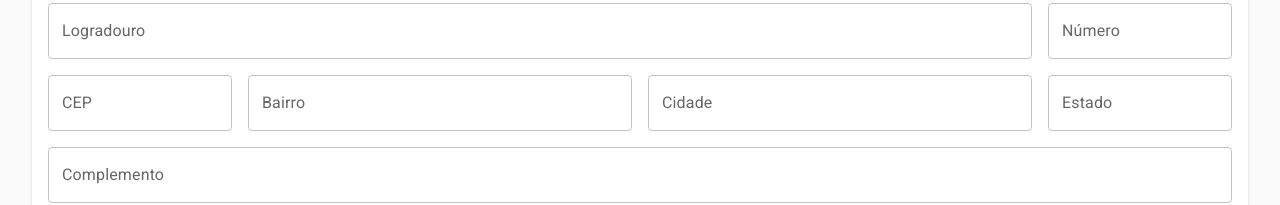
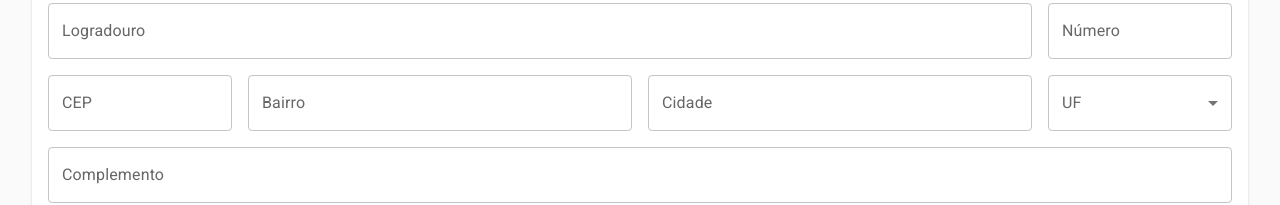
Before and after one commit to marcusbalbi/gestao-consultorio-web, a React (Create React App) app: page /paciente/cadastrar in a window 1280 px wide. Shown: the part 349-554 px from the top of the page. Built offline with nearby package versions, Linux system fonts and the light colour scheme.

Commit message:
more valdiations and uf component

```diff
--- a/src/features/paciente/PacienteCreate.tsx
+++ b/src/features/paciente/PacienteCreate.tsx
@@ -1,6 +1,6 @@
-import { Button, Grid, TextField, Typography } from "@mui/material";
+import { Button, Grid, SelectChangeEvent, TextField, Typography } from "@mui/material";
 import * as React from "react";
-import { Page, ActionBar } from "../../shared";
+import { Page, ActionBar, UFSelect } from "../../shared";
 import { useForm, SubmitHandler } from "react-hook-form";
 import { yupResolver } from "@hookform/resolvers/yup";
 
@@ -12,6 +12,7 @@ const PacienteCreate = () => {
     register,
     handleSubmit,
     // watch,
+    setValue,
     formState: { errors },
   } = useForm<CadastrarPacienteDto>({
     resolver: yupResolver(CadastrarPacienteValdationSchema),
@@ -69,7 +70,13 @@ const PacienteCreate = () => {
             <TextField fullWidth label="Número" {...register("numero")} />
           </Grid>
           <Grid item xs={12} md={2}>
-            <TextField fullWidth label="CEP" {...register("cep")} />
+            <TextField
+              fullWidth
+              label="CEP"
+              error={!!errors.cep?.message}
+              helperText={errors.cep?.message}
+              {...register("cep")}
+            />
           </Grid>
           <Grid item xs={12} md={4}>
             <TextField fullWidth label="Bairro" {...register("bairro")} />
@@ -78,7 +85,12 @@ const PacienteCreate = () => {
             <TextField fullWidth label="Cidade" {...register("cidade")} />
           </Grid>
           <Grid item xs={12} md={2}>
-            <TextField fullWidth label="Estado" {...register("estado")} />
+            <UFSelect
+              label="UF"
+              fullWidth
+              {...register("estado")}
+              onChange={(e) => { setValue("estado", e.target.value as string); }}
+            />
           </Grid>
           <Grid item xs={12}>
             <TextField
--- a/src/features/paciente/validationSchemas.ts
+++ b/src/features/paciente/validationSchemas.ts
@@ -9,14 +9,24 @@ export const CadastrarPacienteValdationSchema = yup.object().shape({
     .max(11, "cpf deve ter 11 caracteres (apenas números)")
     .matches(/^\d+$/, "cpf deve conter apenas números")
     .required(),
-  dataNasciemnto: yup.string().label("Data de Nascimento").required(),
-  // logradouro: string;
-  // numero: string;
-  // cep: string;
-  // bairro: string;
-  // cidade: string;
+  dataNasciemnto: yup.string().label("data de nascimento").required(),
+  logradouro: yup.string(),
+  numero: yup.string(),
+  cep: yup.string().test((v, options) => {
+    if (!v || !v.length) {
+      return true;
+    }
+    if (v.length !== 8 || !v.match(/^\d+$/)) {
+      return options.createError({
+        message: "Cep Deve ter 8 caracteres (apenas números)",
+      });
+    }
+    return true;
+  }),
+  bairro: yup.string(),
+  cidade: yup.string(),
   // estado: string;
-  // complemento: string;
+  complemento: yup.string(),
   // telefoneCelular: string; // nao tem no back ainda
   // email: string; // nao tem no back ainda
   // telefoneContato: string; // nao tem no back ainda
--- /dev/null
+++ b/src/shared/UFSelect.tsx
@@ -0,0 +1,69 @@
+import { FormControl, InputLabel, MenuItem, Select, SelectProps } from "@mui/material";
+import * as React from "react";
+
+const data = [
+  { name: "Acre", value: "AC" },
+  { name: "Alagoas", value: "AL" },
+  { name: "Amapá", value: "AP" },
+  { name: "Amazonas", value: "AM" },
+  { name: "Bahia", value: "BA" },
+  { name: "Ceará", value: "CE" },
+  { name: "Distrito Federal", value: "DF" },
+  { name: "Espírito Santo", value: "ES" },
+  { name: "Goiás", value: "GO" },
+  { name: "Maranhão", value: "MA" },
+  { name: "Mato Grosso", value: "MT" },
+  { name: "Mato Grosso do Sul", value: "MS" },
+  { name: "Minas Gerais", value: "MG" },
+  { name: "Pará", value: "PA" },
+  { name: "Paraíba", value: "PB" },
+  { name: "Paraná", value: "PR" },
+  { name: "Pernambuco", value: "PE" },
+  { name: "Piauí", value: "PI" },
+  { name: "Rio de Janeiro", value: "RJ" },
+  { name: "Rio Grande do Norte", value: "RN" },
+  { name: "Rio Grande do Sul", value: "RS" },
+  { name: "Rondônia", value: "RO" },
+  { name: "Roraima", value: "RR" },
+  { name: "Santa Catarina", value: "SC" },
+  { name: "São Paulo", value: "SP" },
+  { name: "Sergipe", value: "SE" },
+  { name: "Tocantins", value: "TO" },
+];
+
+interface UFSelectProps extends SelectProps {
+  useCompleteName?: boolean;
+}
+
+const UFSelect = React.forwardRef((props: UFSelectProps, ref) => {
+  const getProps = () => {
+    return {
+      label: "UF",
+      ...props,
+    };
+  };
+  return (
+    <FormControl fullWidth={props.fullWidth}>
+      <InputLabel id="uf-select-label">{props.label}</InputLabel>
+      <Select
+        labelId="uf-select-label"
+        MenuProps={{ style: { maxHeight: "300px" } }}
+        ref={ref}
+        {...getProps()}
+      >
+        <MenuItem key="empty" value={undefined}>
+          Selecione
+        </MenuItem>
+        {data.map((uf) => {
+          return (
+            <MenuItem key={uf.value} value={uf.value}>
+              {props.useCompleteName ? uf.name : uf.value}
+            </MenuItem>
+          );
+        })}
+      </Select>
+    </FormControl>
+  );
+});
+
+export { UFSelect };
--- a/src/shared/index.tsx
+++ b/src/shared/index.tsx
@@ -1,2 +1,3 @@
 export * from "./Page";
 export * from "./ActionBar";
+export * from "./UFSelect";
```
